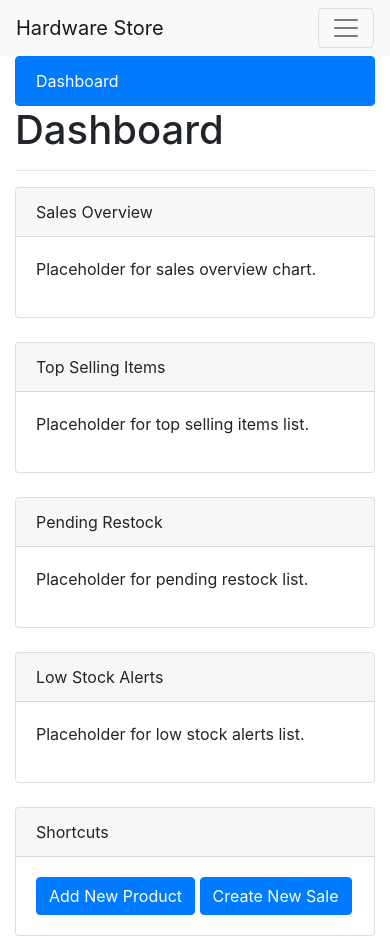
After one commit to thenewone567/www, a PHP site: template views/dashboard.php in a window 390 px wide. The commit adds this page. Run offline with PHP 8.4, Linux system fonts and the light colour scheme; the template is opened without the code that fills it, so the values that code supplies are empty; some libraries are stand-ins or nearby versions.

Commit message:
I am creating a Bootstrap dashboard with a sidebar and role-based navigation.

```diff
--- a/routes/web.php
+++ b/routes/web.php
@@ -3,6 +3,7 @@
 // Routes
 $routes = [
     '' => 'HomeController@index',
+    'dashboard' => 'DashboardController@index',
     'login' => 'LoginController@showLoginForm',
     'login/process' => 'LoginController@login',
     'logout' => 'LoginController@logout',
--- /dev/null
+++ b/views/dashboard.php
@@ -0,0 +1,59 @@
+<?php require_once ROOT_PATH . 'views/header.php'; ?>
+
+<div class="row">
+    <div class="col-md-3">
+        <?php require_once ROOT_PATH . 'views/sidebar.php'; ?>
+    </div>
+    <div class="col-md-9">
+        <h1>Dashboard</h1>
+        <hr>
+        <!-- Sales Overview -->
+        <div class="card mb-4">
+            <div class="card-header">
+                Sales Overview
+            </div>
+            <div class="card-body">
+                <p>Placeholder for sales overview chart.</p>
+            </div>
+        </div>
+        <!-- Top Selling Items -->
+        <div class="card mb-4">
+            <div class="card-header">
+                Top Selling Items
+            </div>
+            <div class="card-body">
+                <p>Placeholder for top selling items list.</p>
+            </div>
+        </div>
+        <!-- Pending Restock -->
+        <div class="card mb-4">
+            <div class="card-header">
+                Pending Restock
+            </div>
+            <div class="card-body">
+                <p>Placeholder for pending restock list.</p>
+            </div>
+        </div>
+        <!-- Low Stock Alerts -->
+        <div class="card mb-4">
+            <div class="card-header">
+                Low Stock Alerts
+            </div>
+            <div class="card-body">
+                <p>Placeholder for low stock alerts list.</p>
+            </div>
+        </div>
+        <!-- Shortcuts -->
+        <div class="card">
+            <div class="card-header">
+                Shortcuts
+            </div>
+            <div class="card-body">
+                <a href="#" class="btn btn-primary">Add New Product</a>
+                <a href="#" class="btn btn-primary">Create New Sale</a>
+            </div>
+        </div>
+    </div>
+</div>
+
+<?php require_once ROOT_PATH . 'views/footer.php'; ?>
--- a/views/header.php
+++ b/views/header.php
@@ -16,6 +16,9 @@
             <ul class="navbar-nav mr-auto">
                 <li class="nav-item active">
                     <a class="nav-link" href="/">Home <span class="sr-only">(current)</span></a>
+                </li>
+                <li class="nav-item">
+                    <a class="nav-link" href="/dashboard">Dashboard</a>
                 </li>
             </ul>
             <ul class="navbar-nav">
--- /dev/null
+++ b/views/sidebar.php
@@ -0,0 +1,33 @@
+<div class="list-group">
+    <a href="/dashboard" class="list-group-item list-group-item-action active">
+        Dashboard
+    </a>
+    <?php
+    $user = Session::get('user');
+    if ($user) {
+        if ($user['role'] === 'Admin') {
+            ?>
+            <a href="#" class="list-group-item list-group-item-action">Users</a>
+            <a href="#" class="list-group-item list-group-item-action">Suppliers</a>
+            <a href="#" class="list-group-item list-group-item-action">Products</a>
+            <a href="#" class="list-group-item list-group-item-action">Customers</a>
+            <?php
+        } elseif ($user['role'] === 'Manager') {
+            ?>
+            <a href="#" class="list-group-item list-group-item-action">Products</a>
+            <a href="#" class="list-group-item list-group-item-action">Sales</a>
+            <a href="#" class="list-group-item list-group-item-action">Purchases</a>
+            <?php
+        } elseif ($user['role'] === 'Supervisor') {
+            ?>
+            <a href="#" class="list-group-item list-group-item-action">Inventory</a>
+            <a href="#" class="list-group-item list-group-item-action">Stock Management</a>
+            <?php
+        } elseif ($user['role'] === 'Warehouse Associate') {
+            ?>
+            <a href="#" class="list-group-item list-group-item-action">Inventory</a>
+            <?php
+        }
+    }
+    ?>
+</div>
```
Also changed, not shown: controllers/DashboardController.php (added, +11 -0 lines).
